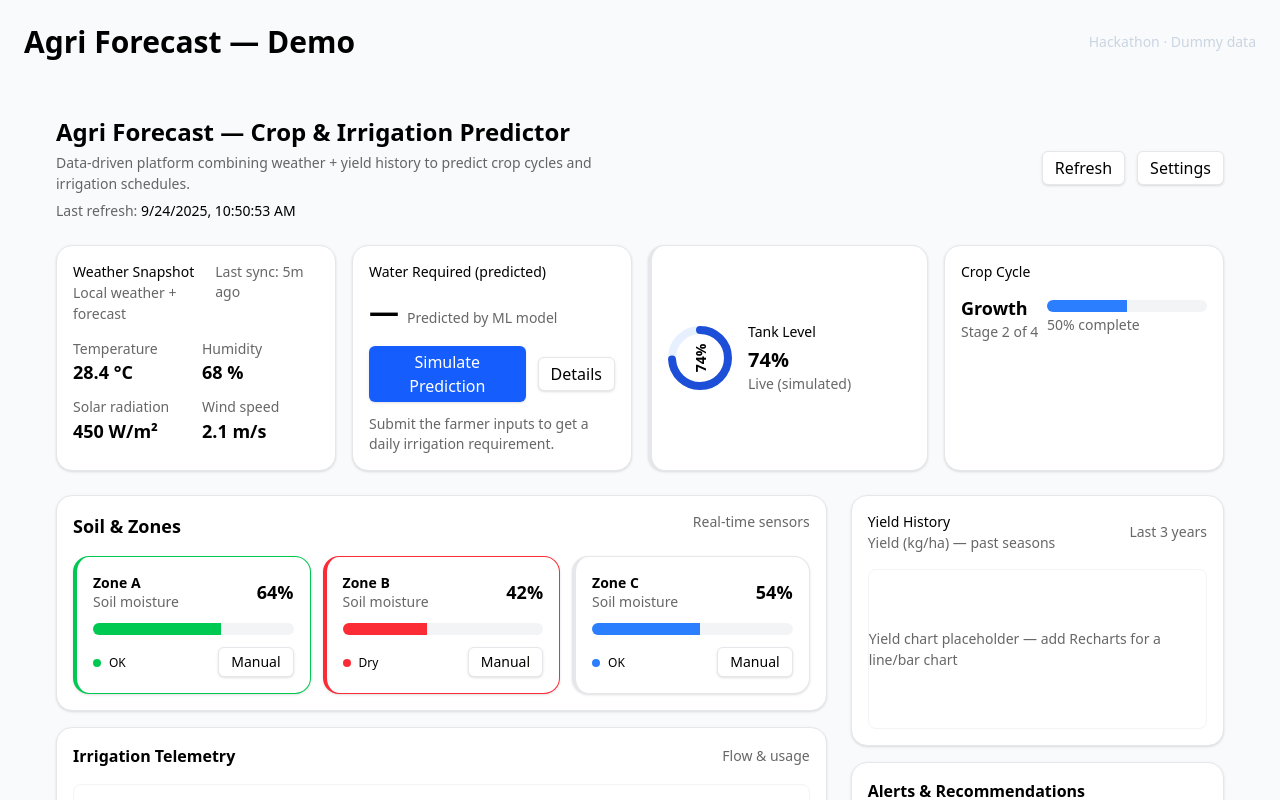
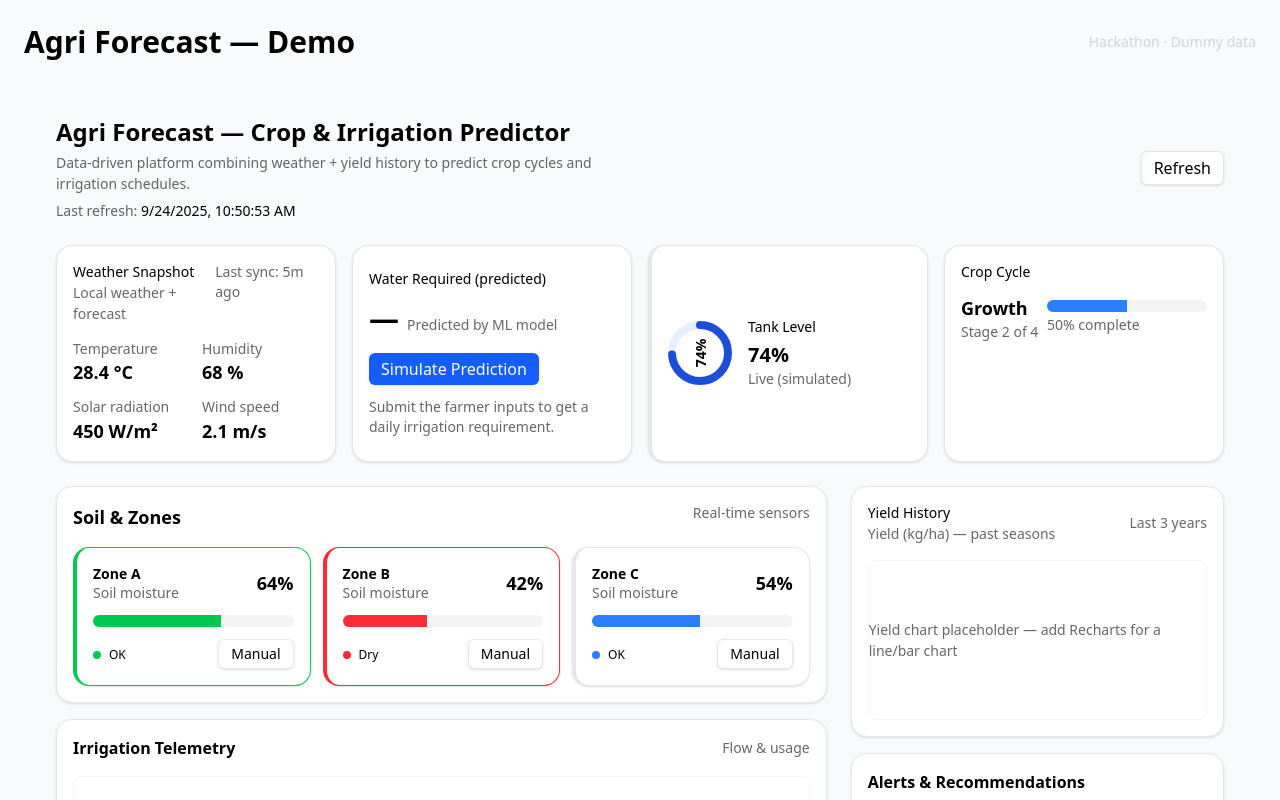
Before and after one commit to Lordtushar17/agri-forcast, a React app in the folder frontend/: page / in a window 1280 px wide. Shown: the top 800 px of the page. Built offline with nearby package versions, Linux system fonts and the light colour scheme; the HTML template or start-up script is replaced by a standard one.

Commit message:
basic ui changes

```diff
--- a/frontend/src/components/Dashboard.jsx
+++ b/frontend/src/components/Dashboard.jsx
@@ -121,12 +121,6 @@ export default function Dashboard() {
             Refresh
           </button>
 
-          <button
-            onClick={handleSettings}
-            className="px-3 py-1 rounded-md text-black bg-white border border-gray-200 shadow-sm hover:shadow-md transition"
-          >
-            Settings
-          </button>
         </div>
       </header>
 
--- a/frontend/src/components/PredictionCard.jsx
+++ b/frontend/src/components/PredictionCard.jsx
@@ -22,12 +22,6 @@ export default function PredictionCard({ prediction, onSimulate }) {
           Simulate Prediction
         </button>
 
-        <button
-          onClick={() => console.log("View prediction details (future)") }
-          className="px-3 py-1 bg-white text-black border border-gray-200 rounded-md shadow-sm hover:shadow-md transition"
-        >
-          Details
-        </button>
       </div>
 
       <div className="mt-3 text-sm muted">
```
